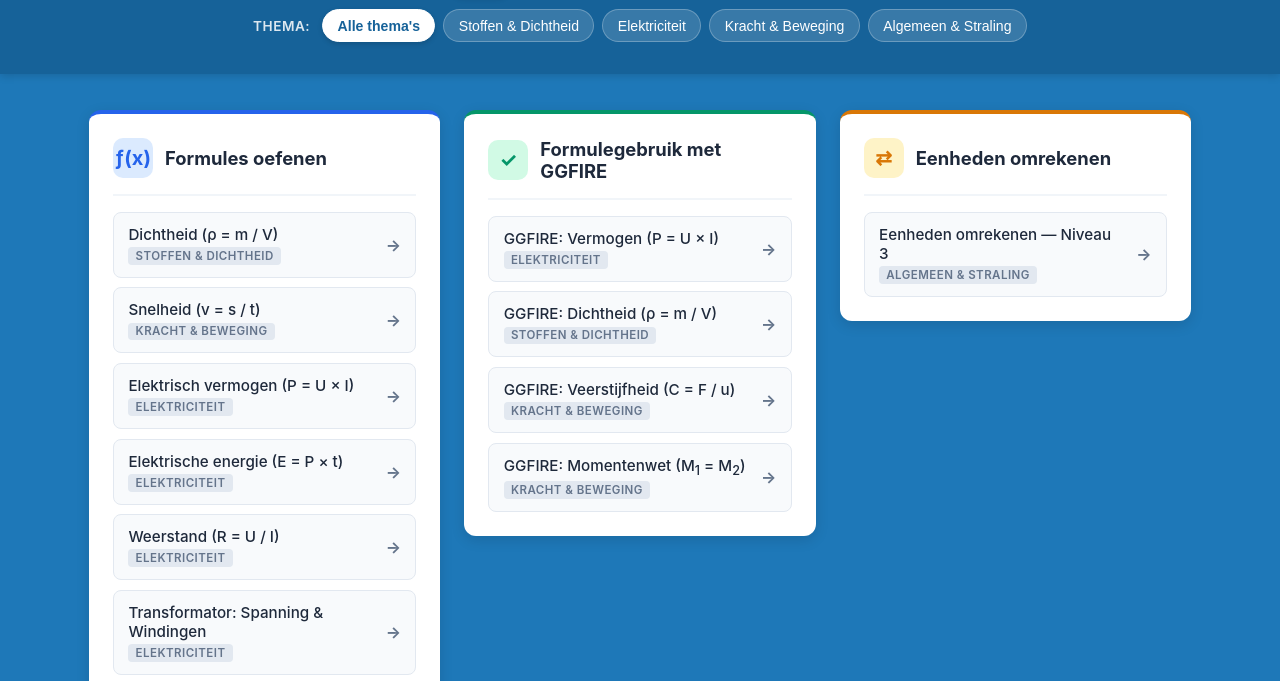
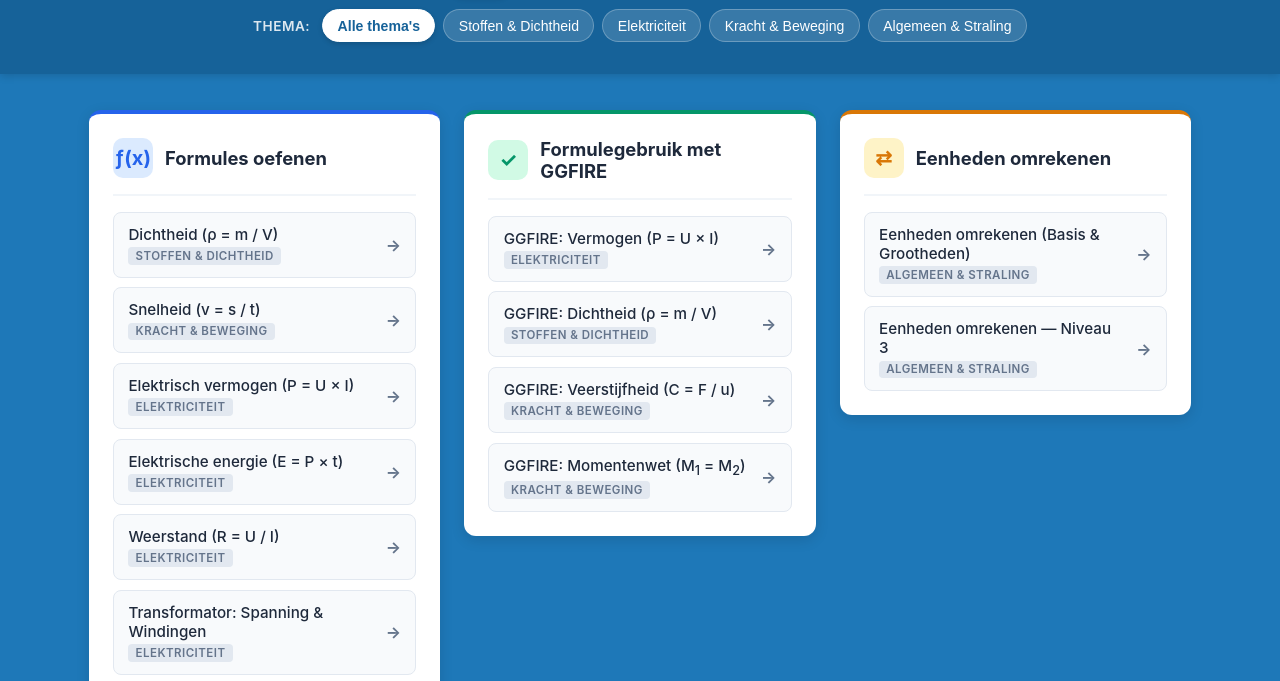
Before and after one commit to theavastar/Oefenwebsite, a plain HTML site: page index.html in a window 1280 px wide. Shown: the part 118-799 px from the top of the page. Drawn offline with Linux system fonts and the light colour scheme.

Commit message:
Update index.html

```diff
--- a/index.html
+++ b/index.html
@@ -405,6 +405,15 @@
         </div>
         <ul class="exercise-list">
           <li class="exercise-item" data-theme="algemeen">
+            <a href="eenheden-omrekenen.html" class="exercise-link">
+              <div class="exercise-info">
+                <span>Eenheden omrekenen (Basis &amp; Grootheden)</span>
+                <span class="theme-badge">Algemeen &amp; Straling</span>
+              </div>
+              <span class="arrow">→</span>
+            </a>
+          </li>
+          <li class="exercise-item" data-theme="algemeen">
             <a href="eenheden-niveau3.html" class="exercise-link">
               <div class="exercise-info">
                 <span>Eenheden omrekenen — Niveau 3</span>
```
